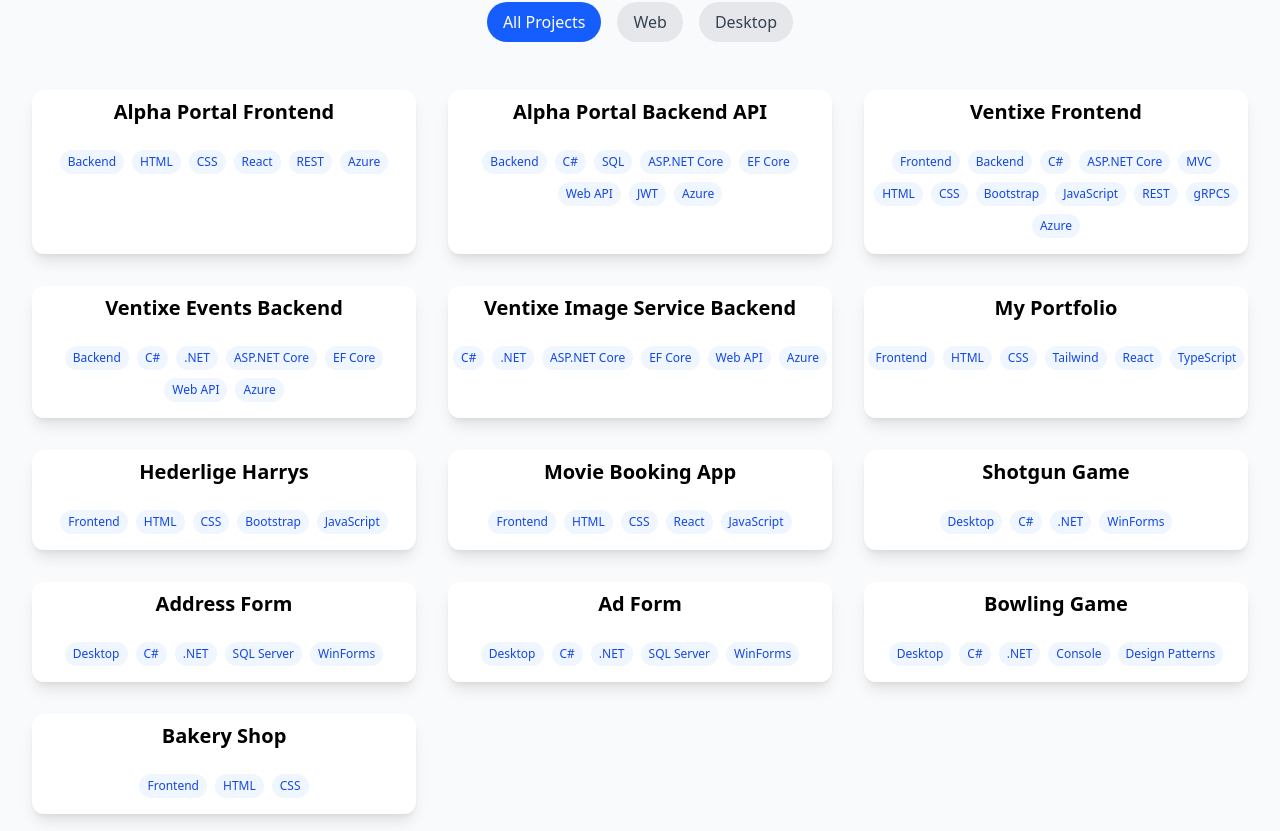
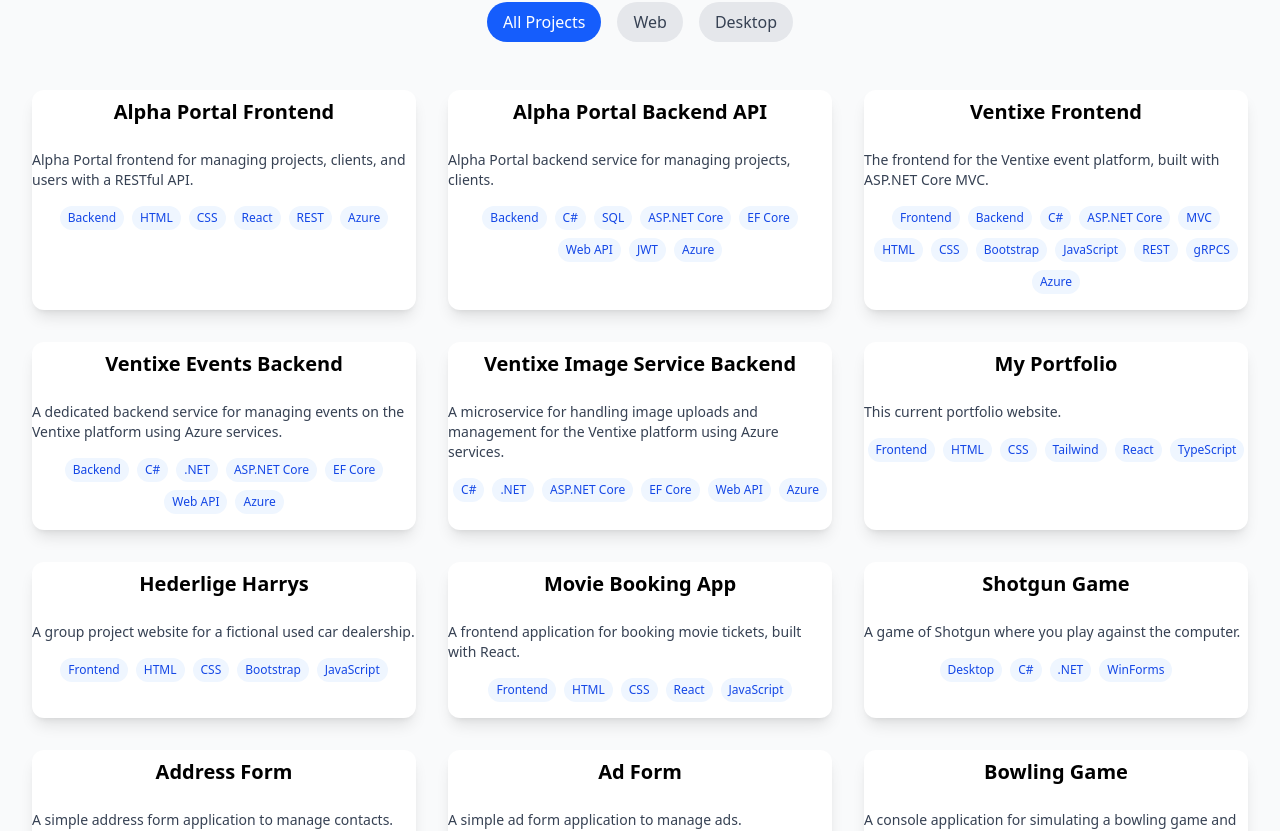
Before and after one commit to RamiObaid92/Portfolio, a React (Vite) app: page / in a window 1280 px wide. Shown: the part 2720-3551 px from the top of the page. Built offline with nearby package versions, Linux system fonts and the light colour scheme.

Commit message:
Description to cards added (not finished design yet)

```diff
--- a/src/components/ProjectCard.tsx
+++ b/src/components/ProjectCard.tsx
@@ -19,6 +19,9 @@ const ProjectCard: FC<ProjectCardProps> = ({ project }) => {
         <h3 className="text-xl font-semibold mb-2 text-center pb-4">
           {project.title}
         </h3>
+        <p className="text-gray-700 dark:text-gray-800 text-sm mb-4 flex-grow">
+          {project.description}
+        </p>
         <div className="flex flex-wrap gap-2 mb-4 justify-center">
           {project.tags.map((tag) => (
             <span
```
